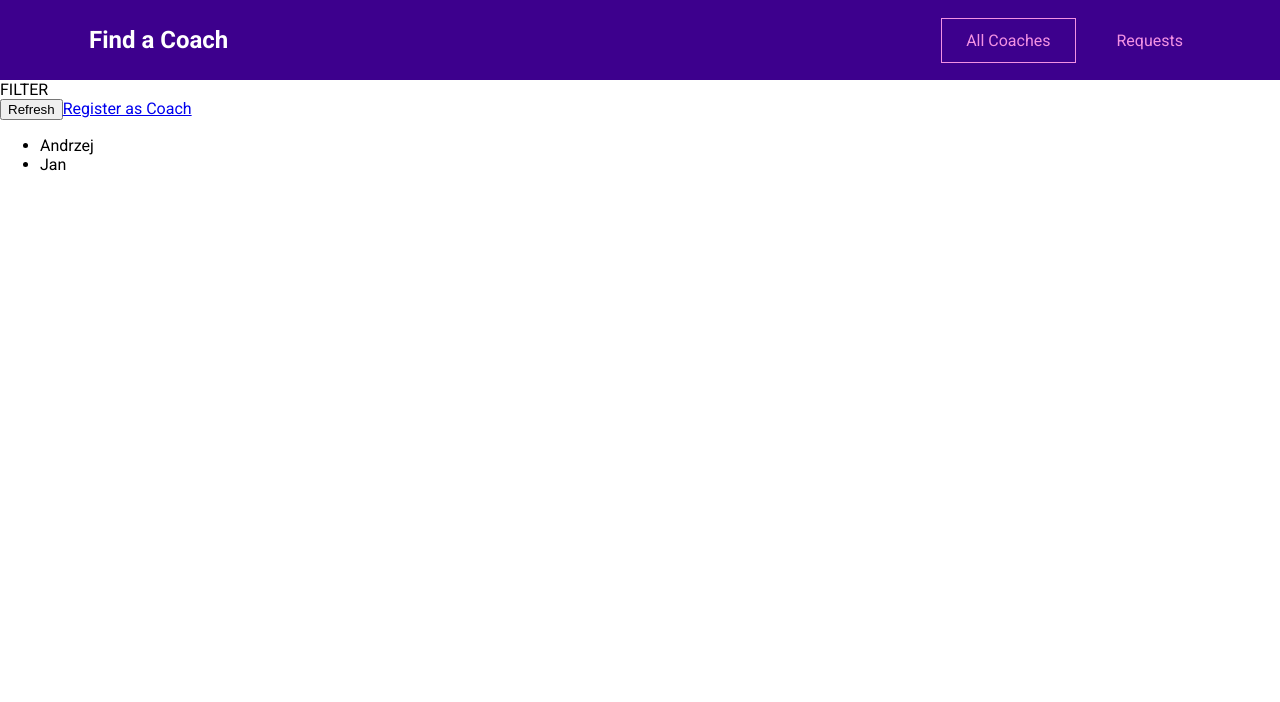
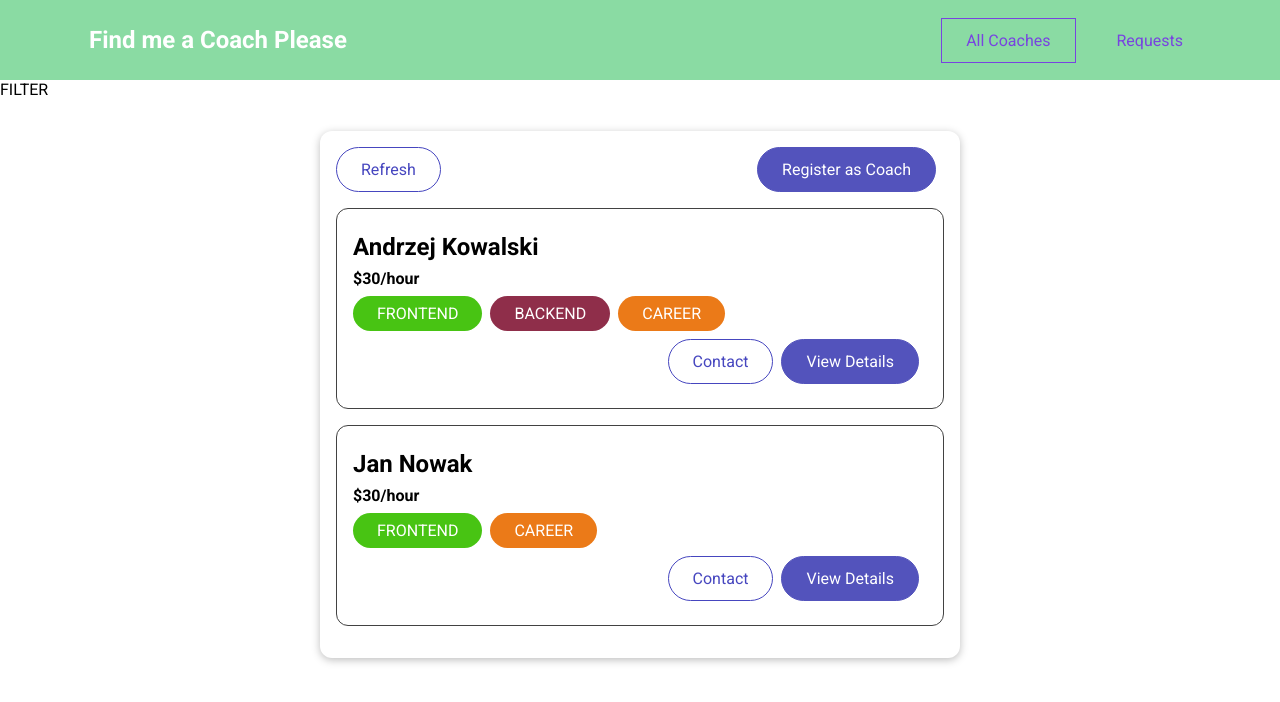
Before and after one commit to v1r4r/find-ma-a-coach-please, a Vue app: page /coaches in a window 1280 px wide. Shown: the top 702 px of the page. Built offline with nearby package versions, Linux system fonts and the light colour scheme.

Commit message:
display coaches list

```diff
--- /dev/null
+++ b/src/components/coaches/CoachItem.vue
@@ -0,0 +1,64 @@
+<template>
+  <li>
+    <h3>{{ fullName }}</h3>
+    <h4>${{ rate }}/hour</h4>
+    <div>
+      <base-badge
+        v-for="area in areas"
+        :key="area"
+        :type="area"
+        :title="area"
+      ></base-badge>
+    </div>
+    <div class="actions">
+      <base-button mode="outline" link :to="coachContactLink"
+        >Contact</base-button
+      >
+      <base-button link :to="coachDetailstLink">View Details</base-button>
+    </div>
+  </li>
+</template>
+
+<script>
+export default {
+  props: ['id', 'firstName', 'lastName', 'rate', 'areas'],
+  computed: {
+    fullName() {
+      return this.firstName + ' ' + this.lastName;
+    },
+    coachContactLink() {
+      return this.$route.path + '/' + this.id + '/contact';
+    },
+    coachDetailstLink() {
+      return this.$route.path + '/' + this.id;
+    },
+  },
+};
+</script>
+
+<style scoped>
+li {
+  margin: 1rem 0;
+  border: 1px solid #424242;
+  border-radius: 12px;
+  padding: 1rem;
+}
+
+h3 {
+  font-size: 1.5rem;
+}
+
+h3,
+h4 {
+  margin: 0.5rem 0;
+}
+
+div {
+  margin: 0.5rem 0;
+}
+
+.actions {
+  display: flex;
+  justify-content: flex-end;
+}
+</style>
--- a/src/components/layout/TheHeader.vue
+++ b/src/components/layout/TheHeader.vue
@@ -1,7 +1,7 @@
 <template>
   <header>
     <nav>
-      <h1><router-link to="/">Find a Coach</router-link></h1>
+      <h1><router-link to="/">Find me a Coach Please</router-link></h1>
       <ul>
         <li><router-link to="/coaches">All Coaches</router-link></li>
         <li><router-link to="/requests">Requests</router-link></li>
@@ -14,7 +14,7 @@
 header {
   width: 100%;
   height: 5rem;
-  background-color: #3d008d;
+  background-color: #8adba3;
   display: flex;
   justify-content: center;
   align-items: center;
@@ -22,7 +22,7 @@ header {
 
 header a {
   text-decoration: none;
-  color: #f391e3;
+  color: #7844e0;
   display: inline-block;
   padding: 0.75rem 1.5rem;
   border: 1px solid transparent;
@@ -31,7 +31,7 @@ header a {
 a:active,
 a:hover,
 a.router-link-active {
-  border: 1px solid #f391e3;
+  border: 1px solid #7844e0;
 }
 
 h1 {
--- a/src/pages/coaches/CoachesList.vue
+++ b/src/pages/coaches/CoachesList.vue
@@ -1,21 +1,34 @@
 <template>
   <section>FILTER</section>
   <section>
-    <div class="controls">
-      <button>Refresh</button>
-      <router-link to="/register">Register as Coach</router-link>
-    </div>
-    <ul v-if="hasCoaches">
-      <li v-for="coache in filteredCoaches" :key="coache.id">
-        {{ coache.firstName }}
-      </li>
-    </ul>
-    <h3 v-else>No coaches found</h3>
+    <base-card>
+      <div class="controls">
+        <base-button mode="outline">Refresh</base-button>
+        <base-button link to="/register">Register as Coach</base-button>
+      </div>
+      <ul v-if="hasCoaches">
+        <coach-item
+          v-for="coach in filteredCoaches"
+          :key="coach.id"
+          :id="coach.id"
+          :first-name="coach.firstName"
+          :last-name="coach.lastName"
+          :rate="coach.hourlyRate"
+          :areas="coach.areas"
+        ></coach-item>
+      </ul>
+      <h3 v-else>No coaches found</h3>
+    </base-card>
   </section>
 </template>
 
 <script>
+import CoachItem from '../../components/coaches/CoachItem.vue';
+
 export default {
+  components: {
+    CoachItem,
+  },
   computed: {
     filteredCoaches() {
       return this.$store.getters['coaches/coaches'];
@@ -26,3 +39,16 @@ export default {
   },
 };
 </script>
+
+<style scoped>
+ul {
+  list-style: none;
+  margin: 0;
+  padding: 0;
+}
+
+.controls {
+  display: flex;
+  justify-content: space-between;
+}
+</style>
```
